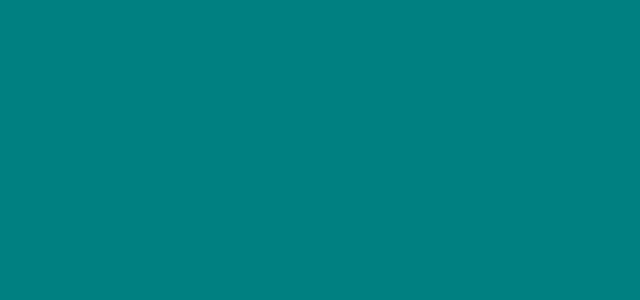
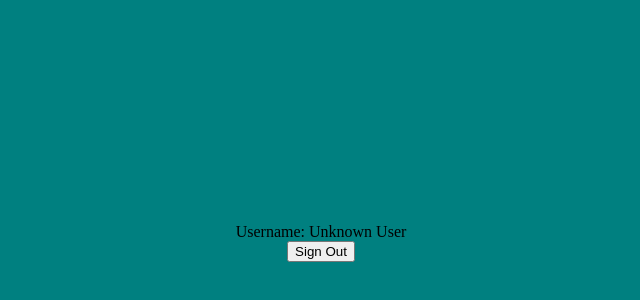
Before and after one commit to smrhoades/CSPB-3308-Team-6, a React (Vite) app in the folder my-app/: page /profile-page in a window 1280 px wide. Before the commit this address had no page. Shown: the part 198-498 px from the top of the page, without its empty margins (319-959 px from the left). Built offline with nearby package versions, Linux system fonts and the light colour scheme.

Commit message:
created the basic profile page and use local storage upon login to save the username

```diff
--- a/my-app/src/App.jsx
+++ b/my-app/src/App.jsx
@@ -4,6 +4,7 @@ import RegisterPage from './register-page/register-page.jsx'
 import ContactsList from './contacts-list/contacts-list.jsx'
 import Contacts from './contacts/contacts.jsx'
 import VisualMessagesList from './chat/chat.jsx'
+import ProfilePage from './profile-page/profile-page.jsx'
 
 function App() {
   return (
@@ -15,6 +16,7 @@ function App() {
         <Route path="/contacts-list" element={<ContactsList/>} />
         <Route path="/contacts"      element={<Contacts/>} />
         <Route path="/chat"          element={<VisualMessagesList/>} />
+        <Route path="/profile-page"          element={<ProfilePage/>} />
       </Routes>
     </BrowserRouter>
   )
--- a/my-app/src/login-page/login-page.jsx
+++ b/my-app/src/login-page/login-page.jsx
@@ -27,6 +27,8 @@ function LoginPage() {
 
             if (data.status == 'success') {
                 navigate('/contacts-list')                                      // if successful, display the contacts-list page
+                localStorage.setItem('username', username)
+                navigate('/contacts-list')
             } else {
                 setError(`Login error with msg: ${data.message}`)               // Flask should tell us here that the credentials and invalid
                 console.log(data)                                               // for testing - this shows us Flask's response
--- /dev/null
+++ b/my-app/src/profile-page/profile-page.jsx
@@ -0,0 +1,28 @@
+import React from 'react'
+import { useNavigate } from 'react-router-dom'
+import './profile-page.css'
+
+function ProfilePage() {
+  // Read the username set at login
+  const username = localStorage.getItem('username') || 'Unknown User'
+  const navigate = useNavigate()
+
+  const handleSignOut = () => {
+    // Clear stored username and redirect to login
+    localStorage.removeItem('username')
+    navigate('/login')
+  }
+
+  return (
+    <div className="profile-container">
+      <div className="username-display">
+        Username: {username}
+      </div>
+      <div className="signout-container">
+        <button onClick={handleSignOut}>Sign Out</button>
+      </div>
+    </div>
+  )
+}
+
+export default ProfilePage
```
Also changed, not shown: my-app/src/profile-page/profile-page.css (added).
